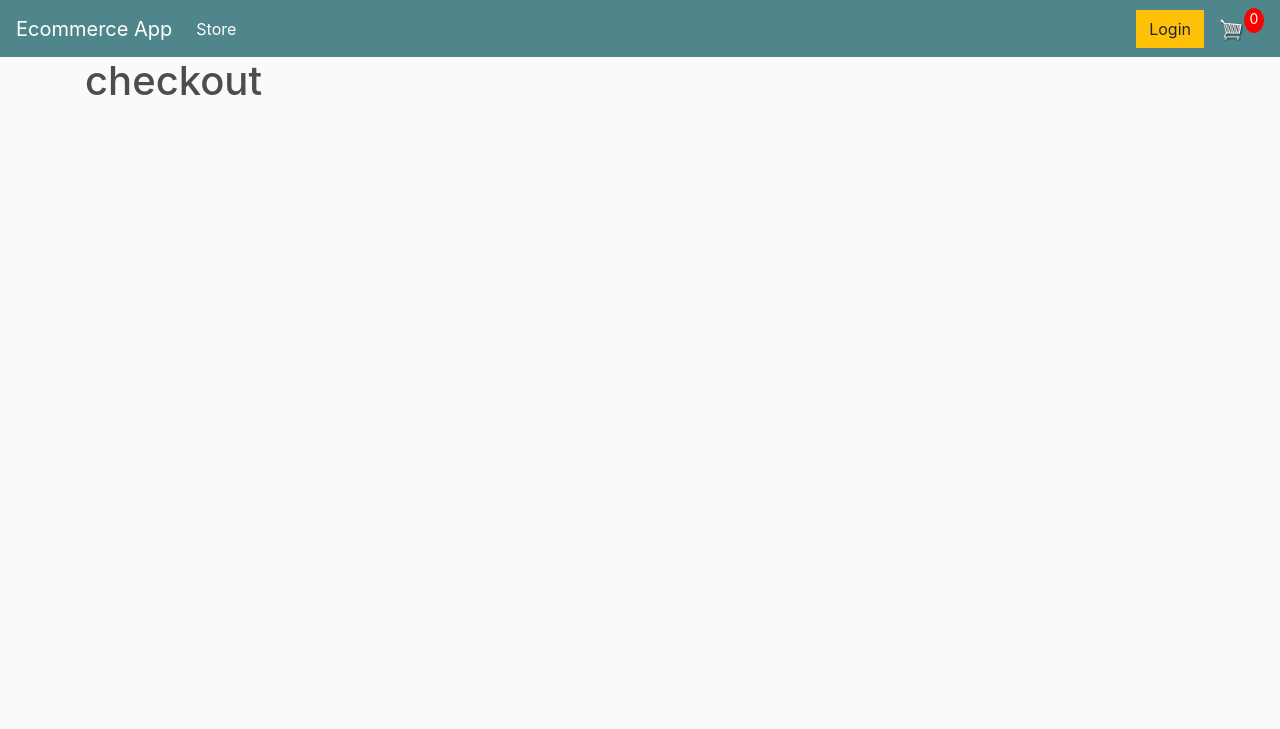
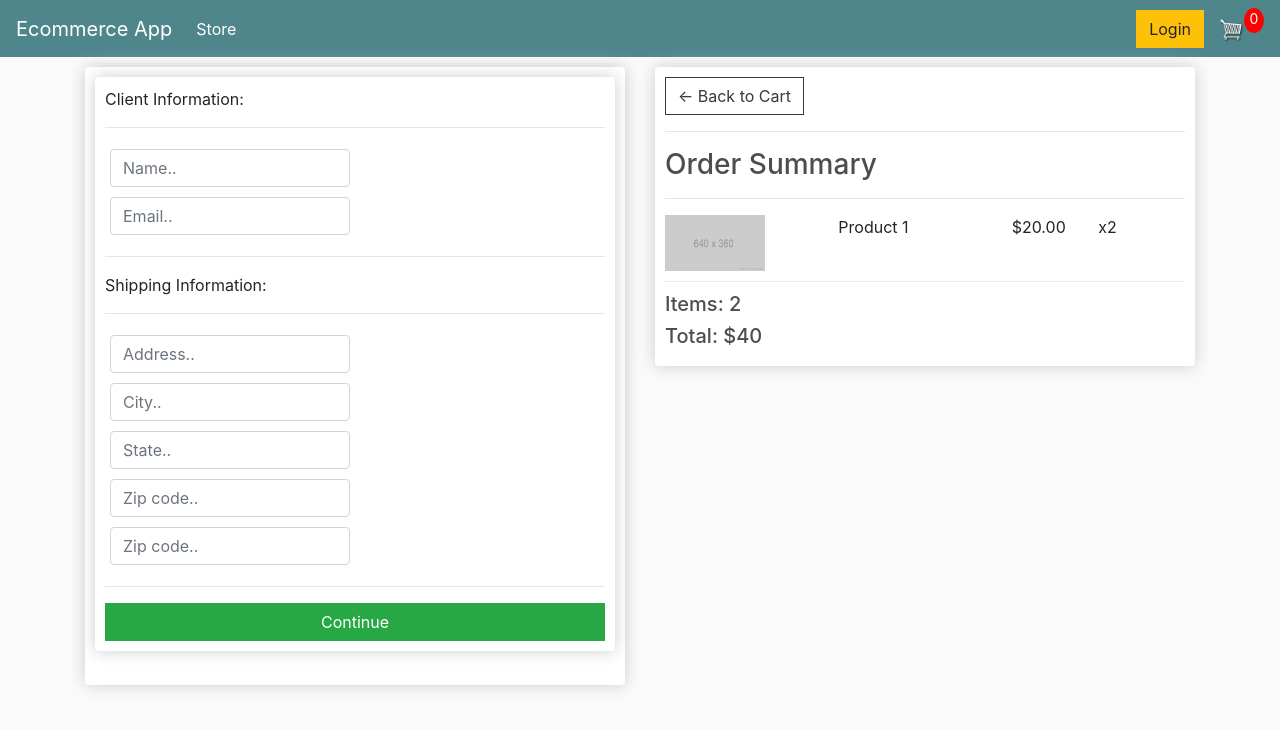
Before and after one commit to sDebski/EcommerceApp, a Django app: page /checkout/ in a window 1280 px wide. Shown: the top 729 px of the page. Run offline with Django 4.2, Linux system fonts and the light colour scheme; some libraries are stand-ins or nearby versions.

Commit message:
templates updated with dummy data

```diff
--- a/base/templates/base/checkout.html
+++ b/base/templates/base/checkout.html
@@ -3,6 +3,71 @@
 
 {% block content %}
 
-<h1>checkout</h1>
+<div class="row">
+    <div class="col-lg-6">
+        <div class="box-element" id="form-wrapper">
+            <div class="box-element" id="form-wrapper">
+				<form id="form">
+					<div id="user-info">
+						<p>Client Information:</p>
+						<hr>
+						<div class="form-field">
+							<input required class="form-control" type="text" name="name" placeholder="Name..">
+						</div>
+						<div class="form-field">
+							<input required class="form-control" type="email" name="email" placeholder="Email..">
+						</div>
+					</div>
+
+					<div id="shipping-info">
+						<hr>
+						<p>Shipping Information:</p>
+						<hr>
+						<div class="form-field">
+							<input class="form-control" type="text" name="address" placeholder="Address..">
+						</div>
+						<div class="form-field">
+							<input class="form-control" type="text" name="city" placeholder="City..">
+						</div>
+						<div class="form-field">
+							<input class="form-control" type="text" name="state" placeholder="State..">
+						</div>
+						<div class="form-field">
+							<input class="form-control" type="text" name="zipcode" placeholder="Zip code..">
+						</div>
+						<div class="form-field">
+							<input class="form-control" type="text" name="country" placeholder="Zip code..">
+						</div>
+					</div>
+
+					<hr>
+					<input id="form-button" class="btn btn-success btn-block" type="submit" value="Continue">
+				</form>
+			</div>
+            <br>
+            <div class='box-element hidden' id='payment-info'>
+                <small>Paypal options</small>
+            </div>
+        </div>
+
+    </div>
+
+    <div class="col-lg-6">
+        <div class="box-element">
+            <a  class="btn btn-outline-dark" href="{% url 'cart' %}">&#x2190; Back to Cart</a>
+				<hr>
+				<h3>Order Summary</h3>
+				<hr>
+				<div class="cart-row">
+					<div style="flex:2"><img class="row-image" src="{% static 'images/placeholder.png' %}"></div>
+					<div style="flex:2"><p>Product 1</p></div>
+					<div style="flex:1"><p>$20.00</p></div>
+					<div style="flex:1"><p>x2</p></div>
+				</div>
+				<h5>Items:   2</h5>
+				<h5>Total:   $40</h5>
+        </div>
+    </div>
+</div>
 
 {% endblock content %}
```
Also changed, not shown: base/templates/base/cart.html (+47 -1 lines).
